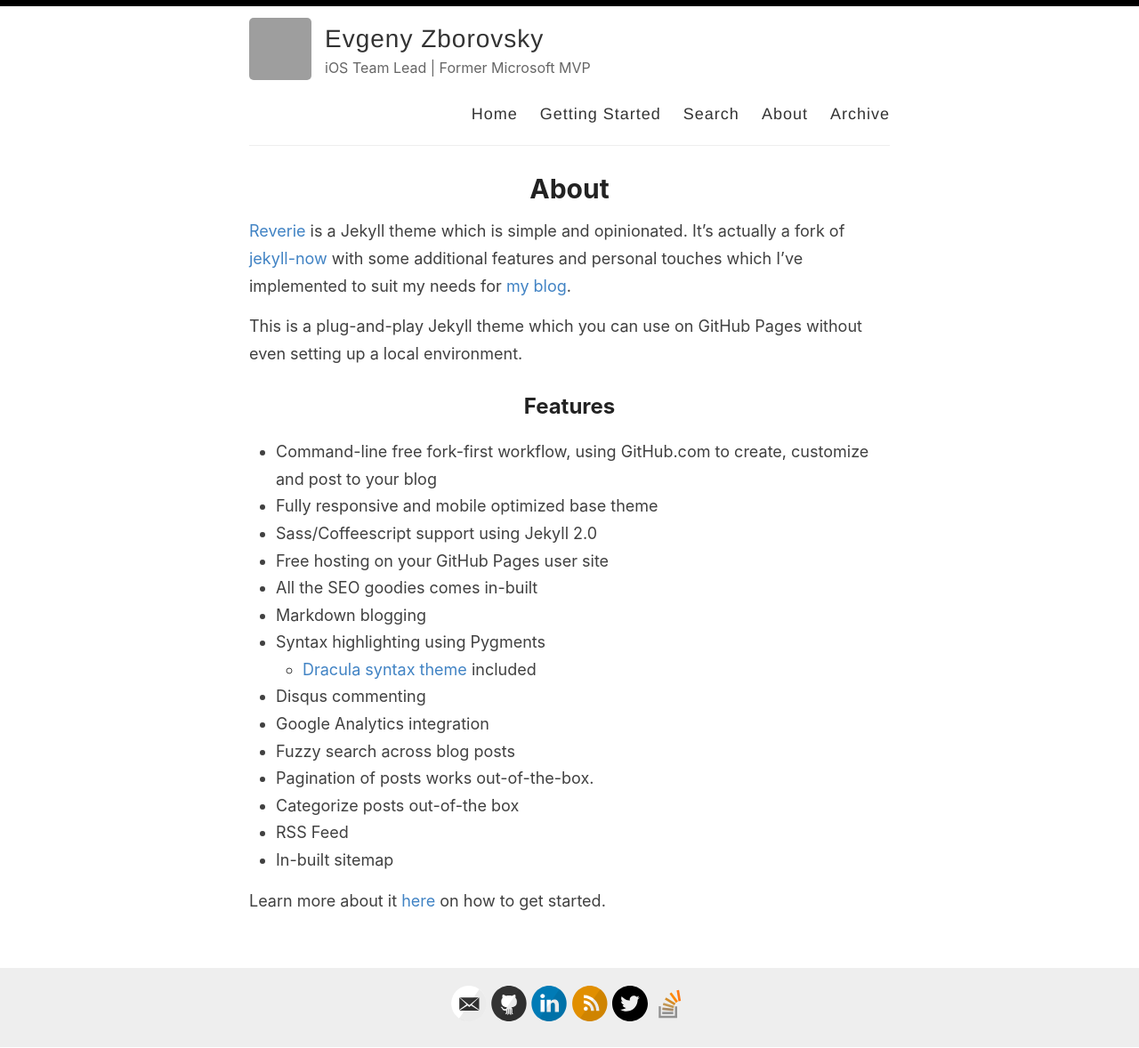
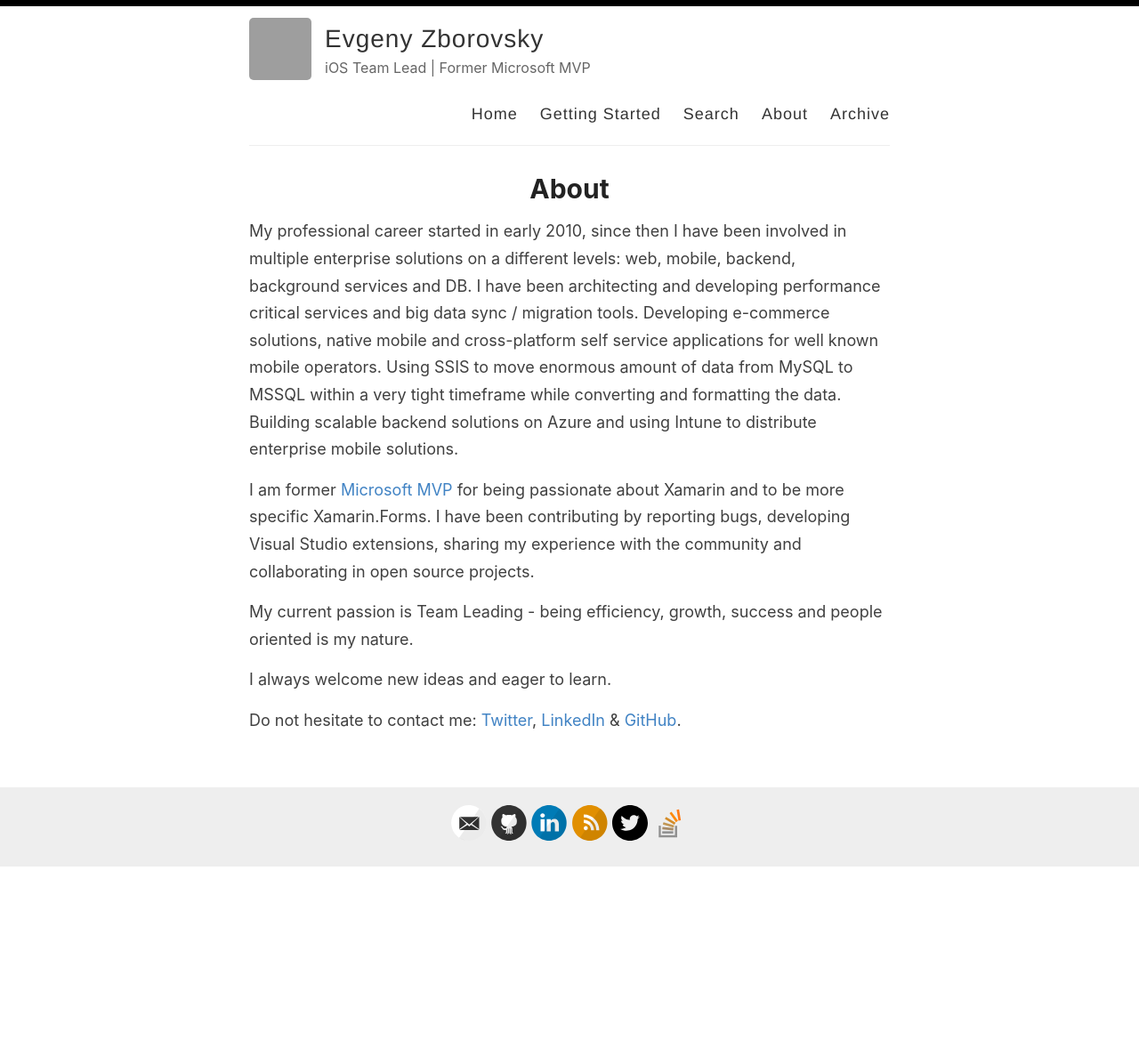
Before and after one commit to yuv4ik/yuv4ik.github.io, a Jekyll site: the page built from _pages/about.md, in a window 1280 px wide. Shown: the whole page at 89% size. Built offline with Jekyll 4.4.1, drawn with Linux system fonts in a browser that asks for light colours; after the commit the page ends 975 px from its top, so only the background shows below that; grey boxes are pictures that could not be loaded.

Commit message:
update about

```diff
--- a/_pages/about.md
+++ b/_pages/about.md
@@ -4,26 +4,12 @@
 permalink: /about/
 ---
 
-[Reverie](https://github.com/amitmerchant1990/reverie) is a Jekyll theme which is simple and opinionated. It's actually a fork of [jekyll-now](https://github.com/barryclark/jekyll-now) with some additional features and personal touches which I've implemented to suit my needs for [my blog](https://www.amitmerchant.com).
+My professional career started in early 2010, since then I have been involved in multiple enterprise solutions on a different levels: web, mobile, backend, background services and DB. I have been architecting and developing performance critical services and big data sync / migration tools. Developing e-commerce solutions, native mobile and cross-platform self service applications for well known mobile operators. Using SSIS to move enormous amount of data from MySQL to MSSQL within a very tight timeframe while converting and formatting the data. Building scalable backend solutions on Azure and using Intune to distribute enterprise mobile solutions.
 
-This is a plug-and-play Jekyll theme which you can use on GitHub Pages without even setting up a local environment.
+I am former [Microsoft MVP](https://mvp.microsoft.com/en-us/PublicProfile/5003295?fullName=Evgeny%20Zborovsky) for being passionate about Xamarin and to be more specific Xamarin.Forms. I have been contributing by reporting bugs, developing Visual Studio extensions, sharing my experience with the community and collaborating in open source projects.
 
-## Features
+My current passion is Team Leading - being efficiency, growth, success and people oriented is my nature.
 
-- Command-line free fork-first workflow, using GitHub.com to create, customize and post to your blog
-- Fully responsive and mobile optimized base theme
-- Sass/Coffeescript support using Jekyll 2.0
-- Free hosting on your GitHub Pages user site
-- All the SEO goodies comes in-built
-- Markdown blogging
-- Syntax highlighting using Pygments
-    - [Dracula syntax theme](https://draculatheme.com/) included
-- Disqus commenting
-- Google Analytics integration
-- Fuzzy search across blog posts
-- Pagination of posts works out-of-the-box.
-- Categorize posts out-of-the box
-- RSS Feed
-- In-built sitemap
+I always welcome new ideas and eager to learn.
 
-Learn more about it [here](https://github.com/amitmerchant1990/reverie) on how to get started.
+Do not hesitate to contact me: [Twitter](https://twitter.com/ezborovsky), [LinkedIn](http://www.linkedin.com/in/evsky/) & [GitHub](https://github.com/yuv4ik).
```
